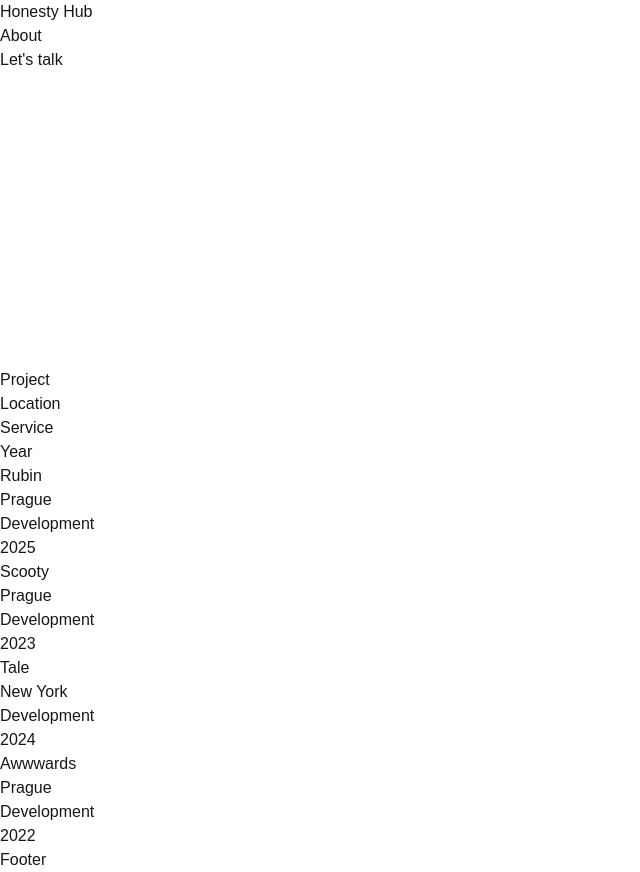
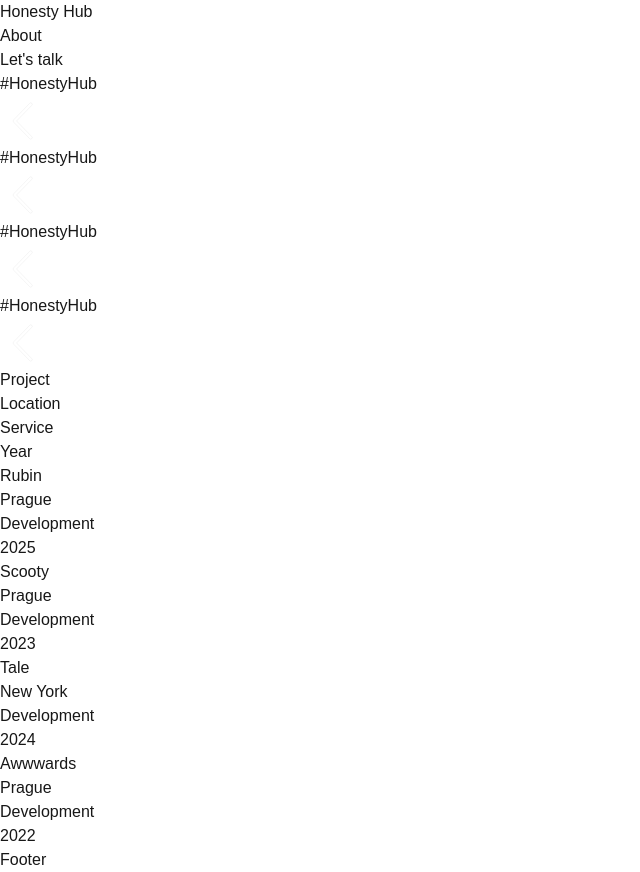
Before and after one commit to Nepokornyi/honestyhub, a Next.js app: page / in a window 1280 px wide. Shown: the whole page, without its empty margins (0-640 px from the left). Built offline with nearby package versions, Linux system fonts and the light colour scheme.

Commit message:
refactor blob components

```diff
--- a/src/components/Portfolio/Portfolio.tsx
+++ b/src/components/Portfolio/Portfolio.tsx
@@ -141,7 +141,7 @@ export const Portfolio = () => {
     }, [])
 
     return (
-        <div ref={containerRef} className="relative h-screen">
+        <div ref={containerRef} className="relative">
             <div
                 ref={previewRef}
                 className="portfolio-preview item absolute w-[250px] h-[250px] overflow-hidden pointer-events-none origin-center z-10"
--- a/src/components/TextAnimation/BlobBackground.tsx
+++ b/src/components/TextAnimation/BlobBackground.tsx
@@ -11,11 +11,11 @@ export const BlobBackground = ({ children }: BlobBackgroundProps) => {
             {children}
 
             <div className="item absolute group w-[400px] h-[400px]">
-                <span className="absolute border-2 border-white w-[400px] h-[400px] top-0 left-0 transition-all duration-500 rounded-[32%_58%_69%_43%/_48%_32%_59%_55%] group-hover:border-none group-hover:bg-blue-300" />
+                <span className="absolute border-2 border-white w-[400px] h-[400px] top-0 left-0 transition-all duration-500 rounded-[32%_58%_69%_43%/_48%_32%_59%_55%]" />
 
-                <span className="absolute border-2 border-white w-[400px] h-[400px] top-0 left-0 transition-all duration-500 animate-square-blob rounded-[38%_62%_63%_37%/_41%_44%_56%_59%] group-hover:border-none group-hover:bg-blue-300" />
+                <span className="absolute border-2 border-white w-[400px] h-[400px] top-0 left-0 transition-all duration-500 animate-square-blob rounded-[38%_62%_63%_37%/_41%_44%_56%_59%]" />
 
-                <span className="absolute border-2 border-white w-[400px] h-[400px] top-0 left-0 transition-all duration-500 animate-square-blob-alternative rounded-[31%_45%_74%_35%/_38%_56%_51%_87%] group-hover:border-none group-hover:bg-blue-300" />
+                <span className="absolute border-2 border-white w-[400px] h-[400px] top-0 left-0 transition-all duration-500 animate-square-blob-alternative rounded-[31%_45%_74%_35%/_38%_56%_51%_87%]" />
             </div>
         </div>
     )
--- a/src/components/TextAnimation/TextAnimation.tsx
+++ b/src/components/TextAnimation/TextAnimation.tsx
@@ -5,15 +5,22 @@ import { ScrollTrigger } from 'gsap/ScrollTrigger'
 import Image from 'next/image'
 import gsap from 'gsap'
 import arrow from '@/assets/arrow-left.svg'
-import { BlobBackground } from './BlobBackground'
 
 import './animation.css'
 
 gsap.registerPlugin(ScrollTrigger)
 
-const LINE_LENGTH = 3
+type TextAnimationProps = {
+    lineLength?: number
+    text?: string
+    renderArrow?: boolean
+}
 
-export const TextAnimation = () => {
+export const TextAnimation = ({
+    lineLength = 3,
+    text = '#HonestyHub',
+    renderArrow = true,
+}: TextAnimationProps) => {
     const [isScrollingDown, setIsScrollingDown] = useState(true)
     const scrollPos = useRef(0)
     const velocityRef = useRef(0)
@@ -59,11 +66,11 @@ export const TextAnimation = () => {
         }
     }, [])
 
-    const renderLines = () => {
-        return Array.from({ length: LINE_LENGTH + 1 }).map((_, i) => (
-            <div className="marquee_part flex items-center px-1" key={i}>
-                <span>#HonestyHub</span>
-                <div className="arrow w-12 mx-4 flex items-center">
+    return Array.from({ length: lineLength + 1 }).map((_, i) => (
+        <div className="marquee_part flex items-center px-1" key={i}>
+            <span>{text}</span>
+            <div className="arrow w-12 mx-4 flex items-center">
+                {renderArrow && (
                     <Image
                         src={arrow}
                         alt="arrow"
@@ -73,20 +80,8 @@ export const TextAnimation = () => {
                             isScrollingDown ? 'rotate-0' : 'rotate-180'
                         }`}
                     />
-                </div>
+                )}
             </div>
-        ))
-    }
-
-    return (
-        <>
-            <section className="marquee h-screen relative flex items-center py-8 text-4xl uppercase">
-                <BlobBackground>
-                    <div className="marquee_inner z-10 flex flex-row pointer-events-none w-[395px] overflow-hidden">
-                        {renderLines()}
-                    </div>
-                </BlobBackground>
-            </section>
-        </>
-    )
+        </div>
+    ))
 }
```
Also changed, not shown: src/components/TextAnimation/BlobText.tsx (added, +15 -0 lines).
